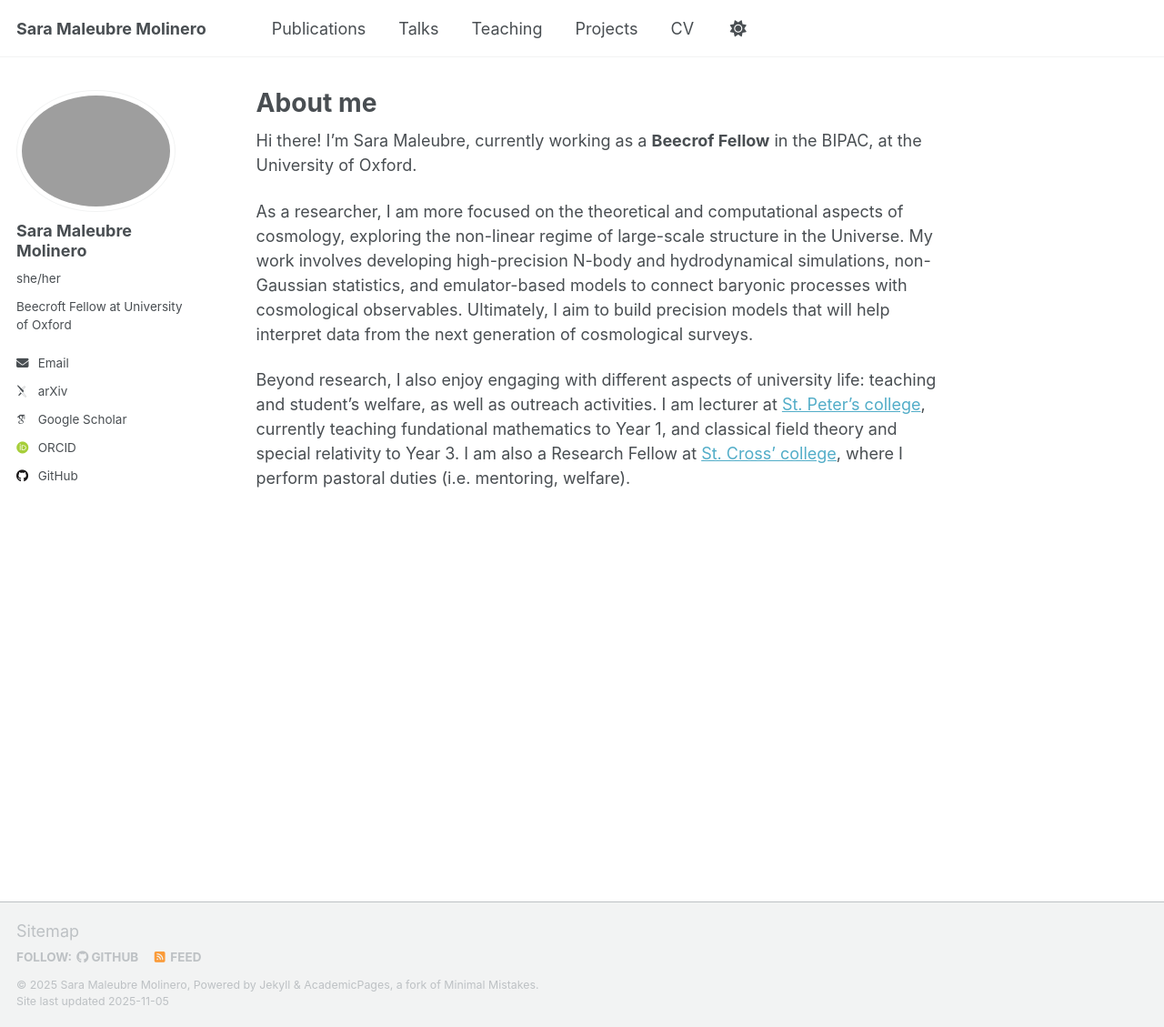
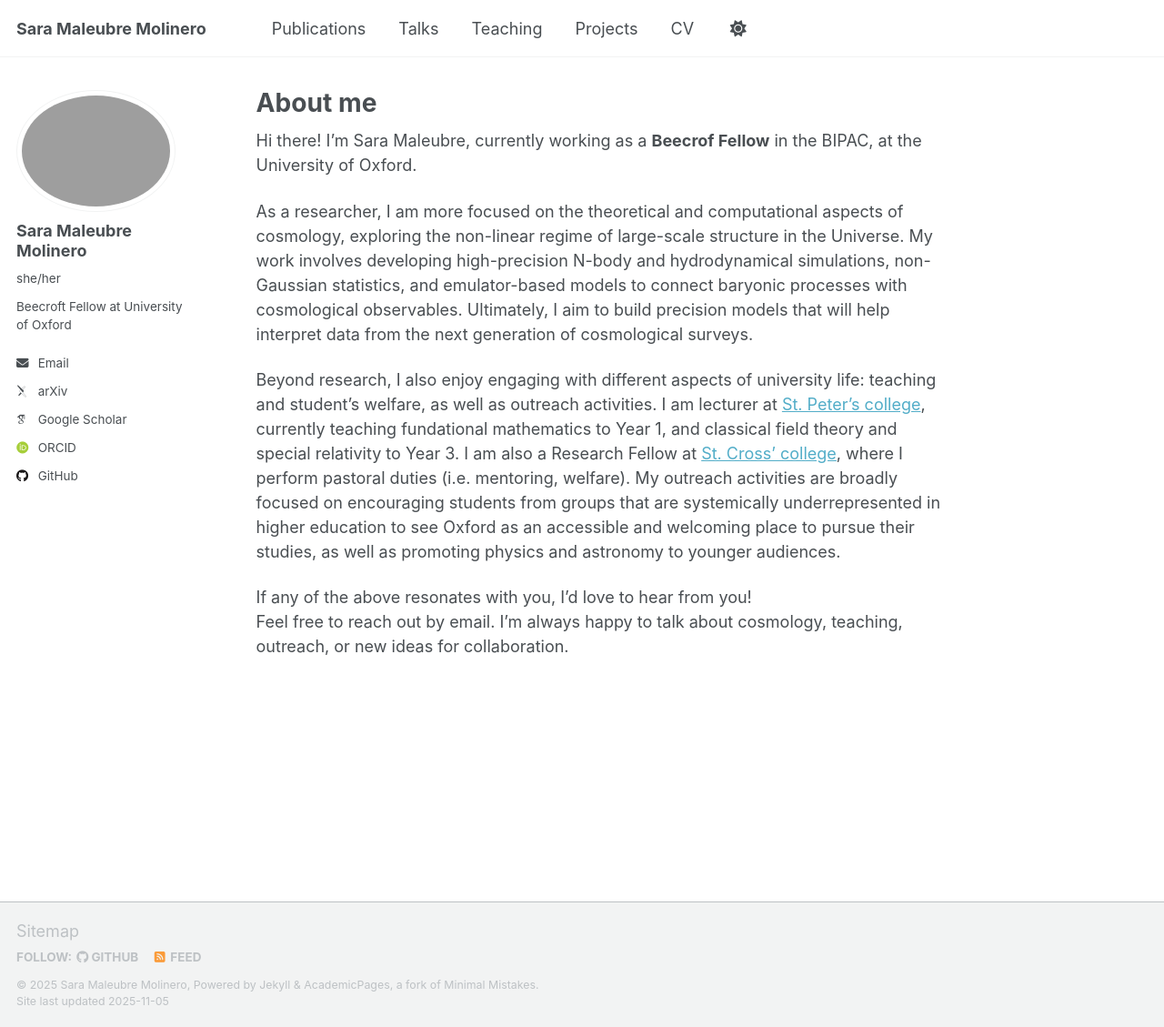
Before and after one commit to SaraMaleubre/saramaleubre.github.io, a Jekyll site: the page built from _pages/about.md, in a window 1280 px wide and 1129 px high. Shown: the whole window at 91% size. Built offline with Jekyll 4.4.1, drawn with Linux system fonts in a browser that asks for light colours; some web fonts are replaced; a script that is not in the unit is left out.

Commit message:
Update about.md

```diff
--- a/_pages/about.md
+++ b/_pages/about.md
@@ -11,7 +11,10 @@ Hi there! I'm Sara Maleubre, currently working as a **Beecrof Fellow** in the BI
 
 As a researcher, I am more focused on the theoretical and computational aspects of cosmology, exploring the non-linear regime of large-scale structure in the Universe. My work involves developing high-precision N-body and hydrodynamical simulations, non-Gaussian statistics, and emulator-based models to connect baryonic processes with cosmological observables. Ultimately, I aim to build precision models that will help interpret data from the next generation of cosmological surveys.
 
-Beyond research, I also enjoy engaging with different aspects of university life: teaching and student's welfare, as well as outreach activities. I am lecturer at [St. Peter's college](https://www.spc.ox.ac.uk), currently teaching fundational mathematics to Year 1, and classical field theory and special relativity to Year 3. I am also a Research Fellow at [St. Cross' college](https://www.stx.ox.ac.uk/home), where I perform pastoral duties (i.e. mentoring, welfare).
+Beyond research, I also enjoy engaging with different aspects of university life: teaching and student's welfare, as well as outreach activities. I am lecturer at [St. Peter's college](https://www.spc.ox.ac.uk), currently teaching fundational mathematics to Year 1, and classical field theory and special relativity to Year 3. I am also a Research Fellow at [St. Cross' college](https://www.stx.ox.ac.uk/home), where I perform pastoral duties (i.e. mentoring, welfare). My outreach activities are broadly focused on encouraging students from groups that are systemically underrepresented in higher education to see Oxford as an accessible and welcoming place to pursue their studies, as well as promoting physics and astronomy to younger audiences.
+
+If any of the above resonates with you, I’d love to hear from you!
+Feel free to reach out by email. I’m always happy to talk about cosmology, teaching, outreach, or new ideas for collaboration.
 
 <!-- This is the front page of a website that is powered by the [Academic Pages template](https://github.com/academicpages/academicpages.github.io) and hosted on GitHub pages. [GitHub pages](https://pages.github.com) is a free service in which websites are built and hosted from code and data stored in a GitHub repository, automatically updating when a new commit is made to the repository. This template was forked from the [Minimal Mistakes Jekyll Theme](https://mmistakes.github.io/minimal-mistakes/) created by Michael Rose, and then extended to support the kinds of content that academics have: publications, talks, teaching, a portfolio, blog posts, and a dynamically-generated CV. Incidentally, these same features make it a great template for anyone that needs to show off a professional template! -->
 
```
